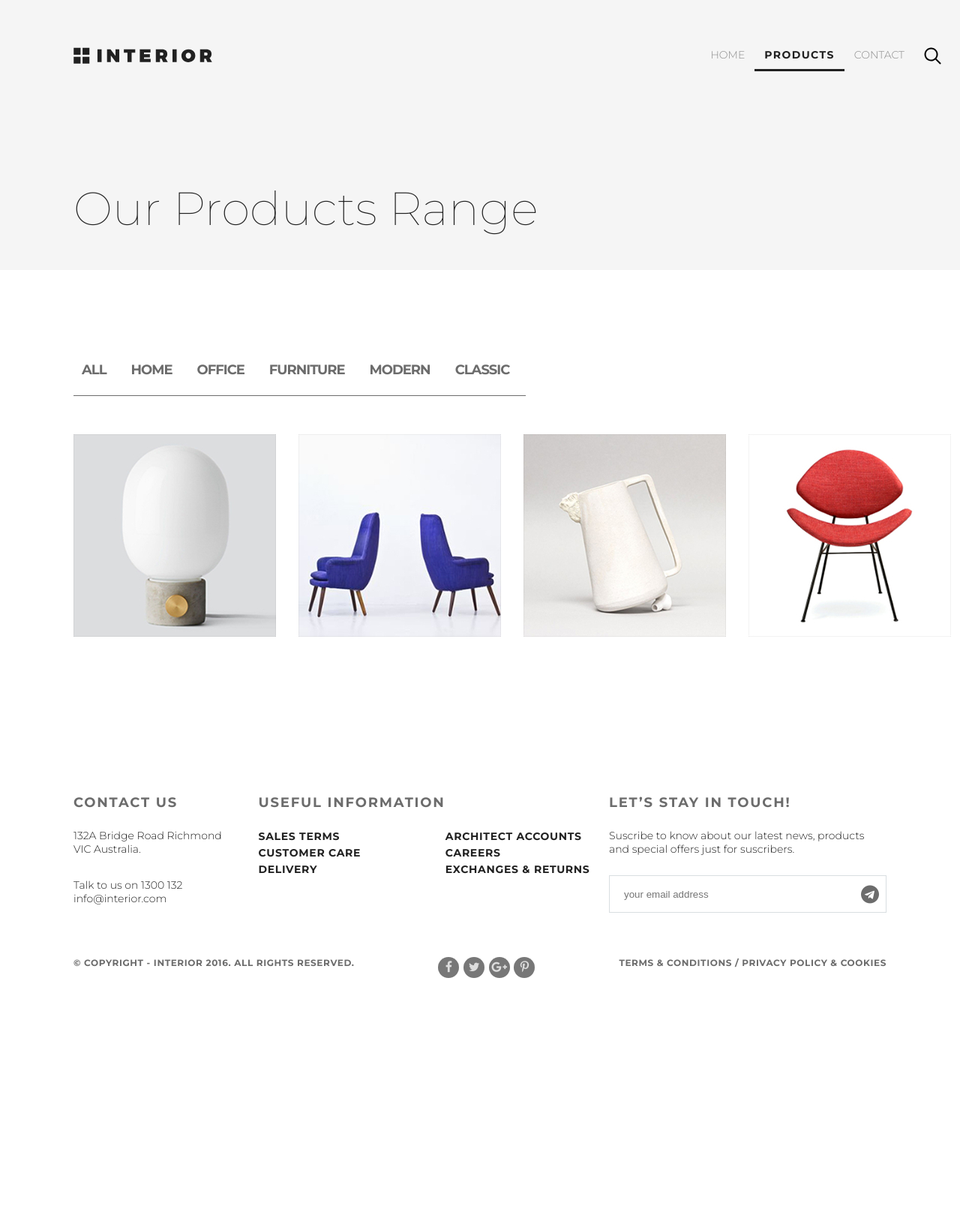
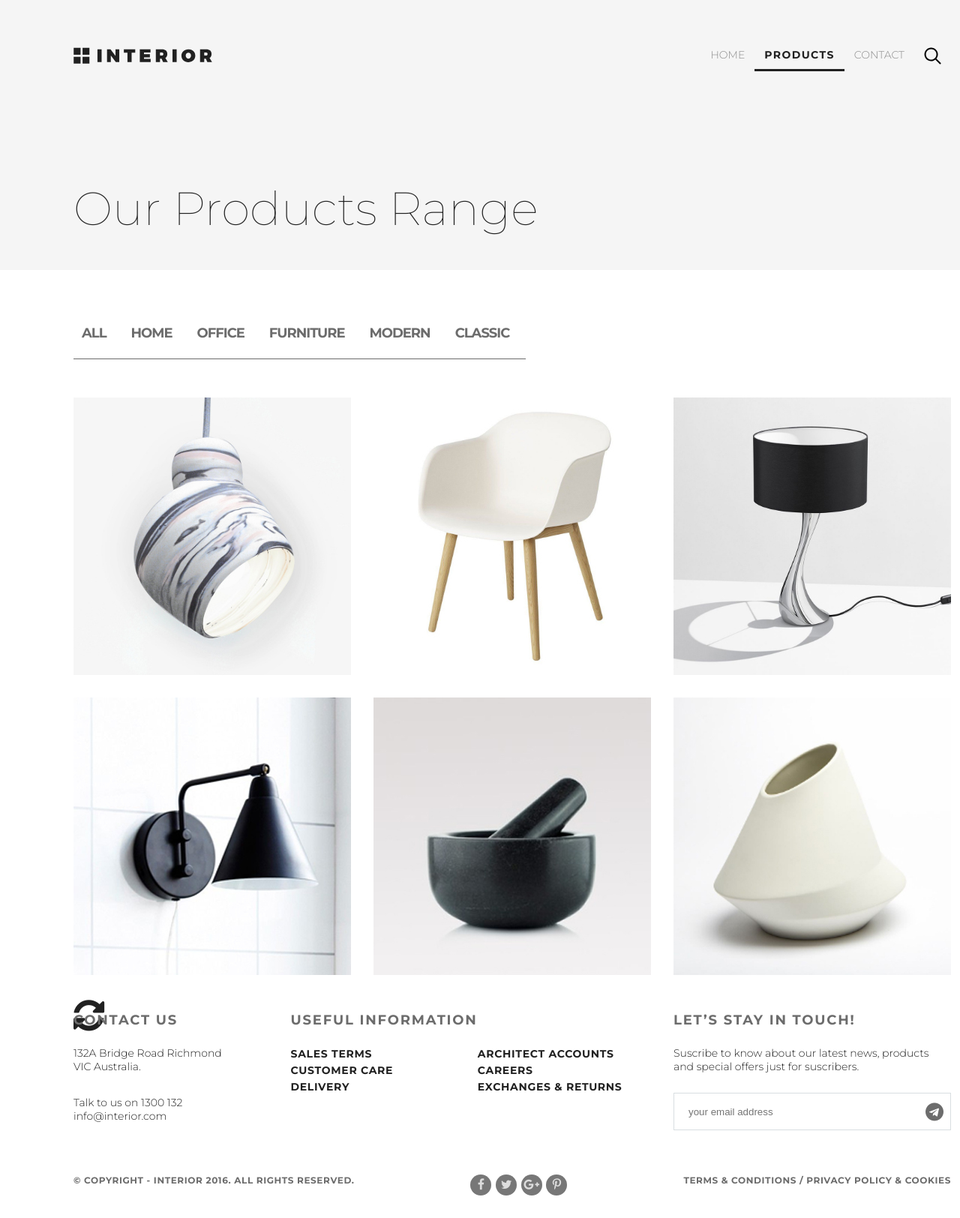
Before and after one commit to sab1e/django_basic, a Django app: page /products/ in a window 1280 px wide; the page is wider, and only the part inside the window is pictured. Shown: that part at 75% size. Before the commit the page ends 1304 px from the top of that part, so only its background shows below. Run offline with Django 3.2, Linux system fonts and the light colour scheme.

Commit message:
доработка шаблонов страниц

```diff
--- a/interiorshop/mainapp/templates/products.html
+++ b/interiorshop/mainapp/templates/products.html
@@ -8,40 +8,23 @@
                 </header>
                 <h1 class="hero__h1">Our Products Range</h1>
             </section>
-            <section class="featured-product padding-site padding-even">
-                <div class="featured-product__header">
+            <section class="trending-product padding-site">
+                <div class="products__header product__menu__padding">
                     {% include 'includes/inc_categories_menu.html' %}
                 </div>
-                <div class="featured-product__content">
-                    <div class="product-box" style="background-image: url({% static '/img/product-1.jpg' %})">
-                        <div class="product-card">
-                            <a class="button product__button" href=#><img class="product-card__arrow" src="{% static '/img/arrow.svg' %}" alt="arrow"></a>
-                            <h6 class="product-card__h6">Fishnet Chair</h6>
-                            <p class="product-card__p">Seat and back with upholstery made of cold cure foam</p>
+                <div class="trending-product__content">
+                    {% for product in products %}
+                        <div class="trending__product-box" style="background-image: url({% static 'img/' %}{{ product.image_src }})">
+                            <div class="product-card">
+                                <a class="button product__button" href=#><img class="product-card__arrow" src="{% static '/img/arrow.svg' %}" alt="arrow"></a>
+                                <h6 class="product-card__h6">{{ product.name }}</h6>
+                                <p class="product-card__p">{{ product.desc }}</p>
+                            </div>
                         </div>
-                    </div>
-                    <div class="product-box" style="background-image: url(/static/img/product-2.jpg)">
-                        <div class="product-card">
-                            <a class="button product__button" href=#><img class="product-card__arrow" src="{% static '/img/arrow.svg' %}" alt="arrow"></a>
-                            <h6 class="product-card__h6">Fishnet Chair</h6>
-                            <p class="product-card__p">Seat and back with upholstery made of cold cure foam</p>
-                        </div>
-                    </div>
-                    <div class="product-box" style="background-image: url(/static/img/product-3.jpg)">
-                        <div class="product-card">
-                            <a class="button product__button" href=#><img class="product-card__arrow" src="{% static '/img/arrow.svg' %}" alt="arrow"></a>
-                            <h6 class="product-card__h6">Fishnet Chair</h6>
-                            <p class="product-card__p">Seat and back with upholstery made of cold cure foam</p>
-                        </div>
-                    </div>
-                    <div class="product-box" style="background-image: url(/static/img/product-4.jpg)">
-                        <div class="product-card">
-                            <a class="button product__button" href=#><img class="product-card__arrow" src="{% static '/img/arrow.svg' %}" alt="arrow"></a>
-                            <h6 class="product-card__h6">Fishnet Chair</h6>
-                            <p class="product-card__p">Seat and back with upholstery made of cold cure foam</p>
-                        </div>
-                    </div>
+                    {% endfor %}
                 </div>
+            <div padding-site>
+                <i class="fa fa-refresh fa-3x refresh" aria-hidden="true"></i>
+            </div>
             </section>
-        </div>
 {% endblock %}
--- a/interiorshop/mainapp/views.py
+++ b/interiorshop/mainapp/views.py
@@ -32,7 +32,46 @@ def products(request):
         {'href': 'products_classic', 'name': 'classic'},
     ]
 
-    content = {'title': title, 'links_menu': links_menu, 'main_links_menu': main_links_menu}
+    products = [
+        {
+            'name': 'Fishnet Chair',
+            'desc': 'Seat and back with upholstery made of cold cure foam. Steel frame, available in matt powder-coated black or highly polished chrome.',
+            'image_src': 'product-11.jpg',
+            'alt': 'product 11'
+        },
+        {
+            'name': 'Fishnet Chair',
+            'desc': 'Seat and back with upholstery made of cold cure foam. Steel frame, available in matt powder-coated black or highly polished chrome.',
+            'image_src': 'product-21.jpg',
+            'alt': 'product 21'
+        },
+        {
+            'name': 'Fishnet Chair',
+            'desc': 'Seat and back with upholstery made of cold cure foam. Steel frame, available in matt powder-coated black or highly polished chrome.',
+            'image_src': 'product-31.jpg',
+            'alt': 'product 31'
+        },
+        {
+            'name': 'Fishnet Chair',
+            'desc': 'Seat and back with upholstery made of cold cure foam. Steel frame, available in matt powder-coated black or highly polished chrome.',
+            'image_src': 'product-41.jpg',
+            'alt': 'product 41'
+        },
+        {
+            'name': 'Fishnet Chair',
+            'desc': 'Seat and back with upholstery made of cold cure foam. Steel frame, available in matt powder-coated black or highly polished chrome.',
+            'image_src': 'product-5.jpg',
+            'alt': 'product 5'
+        },
+        {
+            'name': 'Fishnet Chair',
+            'desc': 'Seat and back with upholstery made of cold cure foam. Steel frame, available in matt powder-coated black or highly polished chrome.',
+            'image_src': 'product-6.jpg',
+            'alt': 'product 6'
+        },
+    ]
+
+    content = {'title': title, 'links_menu': links_menu, 'main_links_menu': main_links_menu, 'products': products}
     return render(request, 'products.html', content)
 
 
--- a/interiorshop/static/css/style.css
+++ b/interiorshop/static/css/style.css
@@ -637,8 +637,6 @@ a {
     background-color: #ddd;
 }
 
-
-
 .hero {
     height: 360px;
     background-color: #f5f5f5;
@@ -654,6 +652,18 @@ a {
     color: #212121;
     font-size: 62px;
     font-weight: 200;
+}
+
+.product__menu__padding {
+    padding-top: 71px;
+}
+
+.products__header {
+  height: 49px;
+  display: flex;
+  justify-content: space-between;
+  align-items: center;
+    padding-bottom: 50px;
 }
 
 .products__menu__link {
@@ -673,9 +683,10 @@ a {
     padding: 0px 20px 19px 9px;
 }
 
-/*.location {
-	padding: 0px 97px;
-}*/
+.refresh {
+    color: #212121;
+    font-weight: 400;
+}
 
 .location-1 {
 	height: 368px;
```
Also changed, not shown: interiorshop/mainapp/templates/index.html (indentation only).
